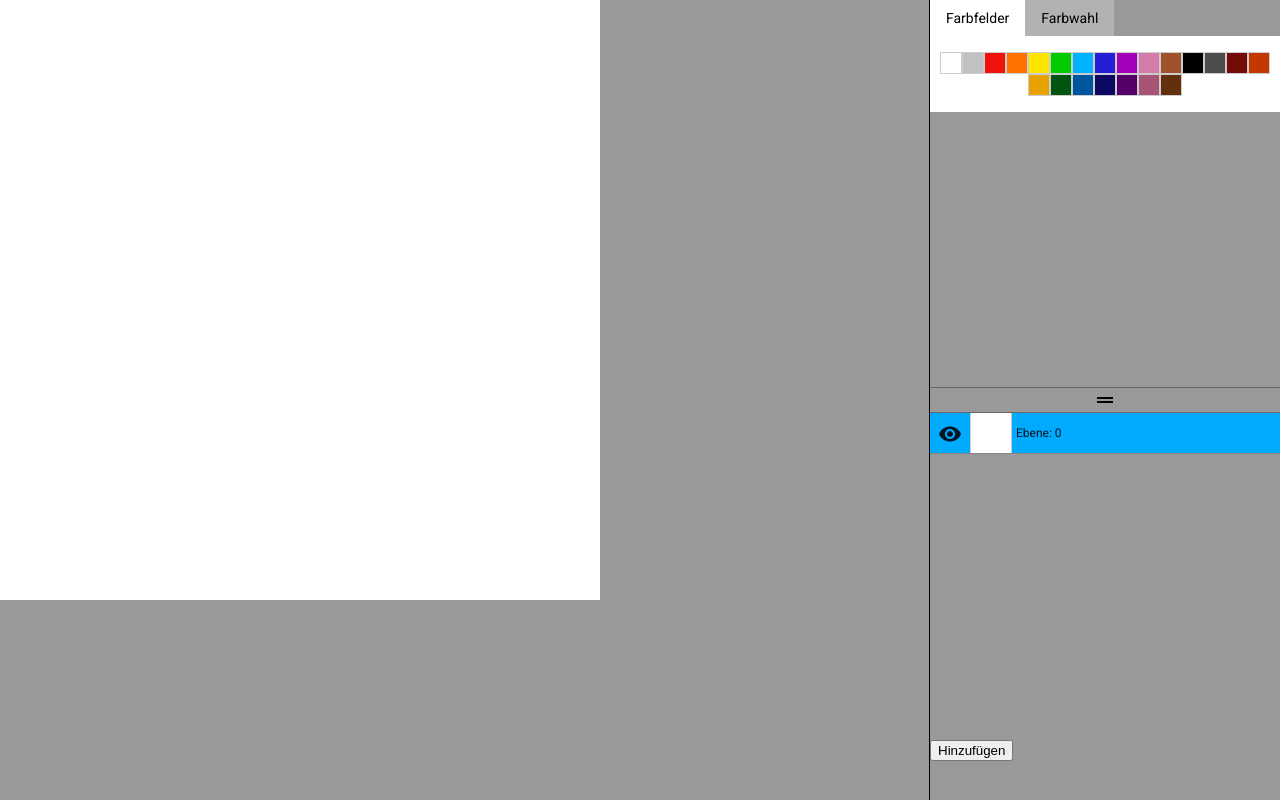
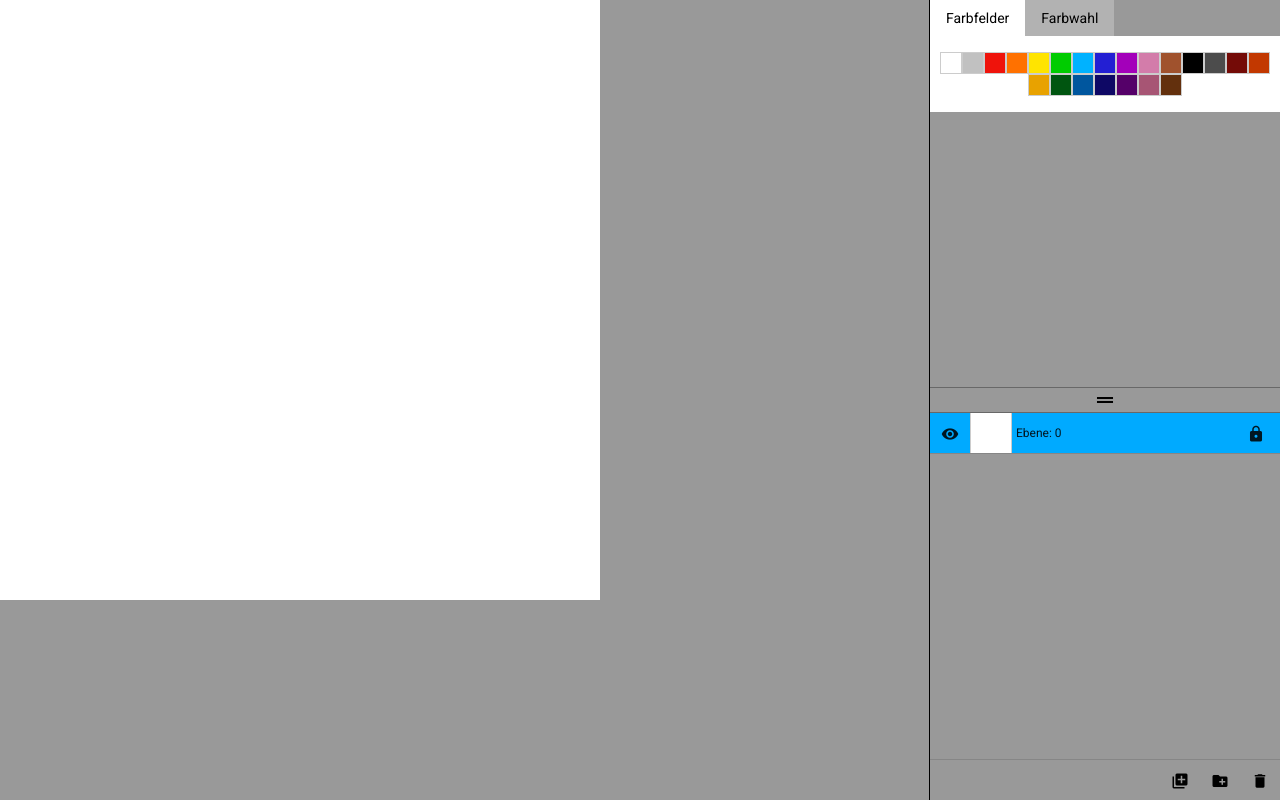
Before and after one commit to GabrielInTheWorld/ngx-canvas-app, an Angular app: page / in a window 1280 px wide. Built offline with nearby package versions, Linux system fonts and the light colour scheme.

Commit message:
Adds more action-buttons
- Also makes a <ngx-icon-button />-component to have a smaller icon-button

```diff
--- a/src/app/ngx-canvas-app/material-design/material-design.module.ts
+++ b/src/app/ngx-canvas-app/material-design/material-design.module.ts
@@ -4,6 +4,7 @@ import { MatIconModule } from '@angular/material/icon';
 import { MatDividerModule } from '@angular/material/divider';
 import { DragDropModule } from '@angular/cdk/drag-drop';
 import { MatRippleModule } from '@angular/material/core';
+import { MatTooltipModule } from '@angular/material/tooltip';
 
 const modules: any[] | Type<any>[] = [
     DragDropModule,
@@ -11,10 +12,11 @@ const modules: any[] | Type<any>[] = [
     MatIconModule,
     MatDividerModule,
     MatRippleModule,
+    MatTooltipModule
 ];
 
 @NgModule({
     imports: [...modules],
-  exports: [...modules],
+    exports: [...modules]
 })
 export class MaterialDesignModule {}
--- /dev/null
+++ b/src/app/ngx-canvas-app/ui/components/icon-button/icon-button.component.html
@@ -0,0 +1,5 @@
+<button mat-icon-button>
+    <mat-icon>
+        <ng-content></ng-content>
+    </mat-icon>
+</button>
--- /dev/null
+++ b/src/app/ngx-canvas-app/ui/components/icon-button/icon-button.component.scss
@@ -0,0 +1,13 @@
+mat-icon {
+    width: 18px;
+    height: 18px;
+    line-height: 18px;
+    font-size: 18px;
+}
+
+:host {
+    mat-icon,
+    .mat-icon {
+        line-height: 18px;
+    }
+}
--- /dev/null
+++ b/src/app/ngx-canvas-app/ui/components/icon-button/icon-button.component.ts
@@ -0,0 +1,12 @@
+import { Component, OnInit } from '@angular/core';
+
+@Component({
+    selector: 'ngx-icon-button',
+    templateUrl: './icon-button.component.html',
+    styleUrls: ['./icon-button.component.scss']
+})
+export class IconButtonComponent implements OnInit {
+    public constructor() {}
+
+    public ngOnInit(): void {}
+}
--- a/src/app/ngx-canvas-app/ui/components/plane-handler/plane-handler.component.html
+++ b/src/app/ngx-canvas-app/ui/components/plane-handler/plane-handler.component.html
@@ -1,10 +1,5 @@
 <div class="app-plane-handler">
-  <div
-    class="plane-layering"
-    cdkDropList
-    [cdkDropListData]="planes"
-    (cdkDropListDropped)="onDrop($event)"
-  >
+    <div class="plane-layering" cdkDropList [cdkDropListData]="planes" (cdkDropListDropped)="onDrop($event)">
         <ng-container *ngFor="let plane of planes">
             <ngx-plane-module
                 [plane]="plane"
@@ -14,7 +9,10 @@
             <mat-divider></mat-divider>
         </ng-container>
     </div>
+    <mat-divider></mat-divider>
     <div class="action-wrapper">
-    <button (click)="onAdd()">Hinzufügen</button>
+        <ngx-icon-button (click)="onAdd()" matTooltip="Neue Ebene hinzufügen"> queue </ngx-icon-button>
+        <ngx-icon-button matTooltip="Neuen Ordner hinzufügen">create_new_folder</ngx-icon-button>
+        <ngx-icon-button matTooltip="Aktuelle Ebene löschen">delete</ngx-icon-button>
     </div>
 </div>
--- a/src/app/ngx-canvas-app/ui/components/plane-handler/plane-handler.component.scss
+++ b/src/app/ngx-canvas-app/ui/components/plane-handler/plane-handler.component.scss
@@ -6,36 +6,25 @@
 .app-plane-handler {
     height: 100%;
 
+    $action-wrapper-height: 40px;
+
     .plane-layering {
-    height: calc(100% - 60px);
+        height: calc(100% - 41px);
         overflow-y: auto;
-
-    // .plane-pseudo-element {
-    //   height: 40px;
-    //   border-bottom: 1px solid #ccc;
-    // }
     }
 
     .action-wrapper {
-    height: 60px;
+        height: $action-wrapper-height;
+        display: flex;
+        justify-content: flex-end;
     }
 }
-
-// .example-list {
-//     width: 500px;
-//     max-width: 100%;
-//     border: solid 1px #ccc;
-//     display: block;
-//     background: white;
-//     border-radius: 4px;
-//     overflow: hidden;
-// }
 
 .cdk-drag-preview {
     box-sizing: border-box;
     border-radius: 4px;
-  box-shadow: 0 5px 5px -3px rgba(0, 0, 0, 0.2),
-    0 8px 10px 1px rgba(0, 0, 0, 0.14), 0 3px 14px 2px rgba(0, 0, 0, 0.12);
+    box-shadow: 0 5px 5px -3px rgba(0, 0, 0, 0.2), 0 8px 10px 1px rgba(0, 0, 0, 0.14),
+        0 3px 14px 2px rgba(0, 0, 0, 0.12);
 }
 
 .cdk-drag-placeholder {
--- a/src/app/ngx-canvas-app/ui/components/plane-module/plane-module.component.html
+++ b/src/app/ngx-canvas-app/ui/components/plane-module/plane-module.component.html
@@ -1,15 +1,15 @@
-<div
-  class="ngx-plane-module"
-  [ngClass]="{ 'is-active': isActivePlane }"
-  cdkDrag
->
-  <div class="view-icon">
-    <button mat-icon-button (click)="changeVisibility.emit(plane)">
-      <mat-icon>{{ isVisible ? "visibility" : "visibility_off" }}</mat-icon>
-    </button>
-  </div>
-  <div class="canvas-holder">
-    <ngx-mini-canvas [plane]="plane"></ngx-mini-canvas>
-  </div>
-  <div class="title" (click)="onClick($event)">Ebene: {{ plane?.id }}</div>
+<div class="ngx-plane-module" [ngClass]="{ 'is-active': isActivePlane }" cdkDrag>
+    <div class="view-icon">
+        <ngx-icon-button (click)="changeVisibility.emit(plane)">
+            {{ isVisible ? 'visibility' : 'visibility_off' }}
+        </ngx-icon-button>
+    </div>
+    <div class="canvas-holder">
+        <ngx-mini-canvas [plane]="plane"></ngx-mini-canvas>
+    </div>
+    <div class="title" (click)="onClick($event)">
+        <span> Ebene: {{ plane?.id }} </span>
+        <span class="spacer"></span>
+        <ngx-icon-button matTooltip="Ebene öffnen">lock</ngx-icon-button>
+    </div>
 </div>
--- a/src/app/ngx-canvas-app/ui/components/plane-module/plane-module.component.scss
+++ b/src/app/ngx-canvas-app/ui/components/plane-module/plane-module.component.scss
@@ -25,14 +25,18 @@
         margin: 0 4px;
         flex: 1;
         height: 100%;
+
+        .spacer {
+            flex: 1;
+        }
     }
 }
 
 .cdk-drag-preview {
     box-sizing: border-box;
     border-radius: 4px;
-  box-shadow: 0 5px 5px -3px rgba(0, 0, 0, 0.2),
-    0 8px 10px 1px rgba(0, 0, 0, 0.14), 0 3px 14px 2px rgba(0, 0, 0, 0.12);
+    box-shadow: 0 5px 5px -3px rgba(0, 0, 0, 0.2), 0 8px 10px 1px rgba(0, 0, 0, 0.14),
+        0 3px 14px 2px rgba(0, 0, 0, 0.12);
 }
 
 .cdk-drag-placeholder {
--- a/src/app/ngx-canvas-app/ui/ui.module.ts
+++ b/src/app/ngx-canvas-app/ui/ui.module.ts
@@ -11,6 +11,7 @@ import { MiniCanvasComponent } from './components/mini-canvas/mini-canvas.compon
 import { ColorTileComponent } from './components/color-tile/color-tile.component';
 import { NgxTabModule } from './modules/ngx-tab/ngx-tab.module';
 import { NgxSplitViewModule } from './modules/ngx-split-view/ngx-split-view.module';
+import { IconButtonComponent } from './components/icon-button/icon-button.component';
 
 const declarations: any[] | Type<any>[] = [
     CanvasComponent,
@@ -20,7 +21,8 @@ const declarations: any[] | Type<any>[] = [
     CursorCanvasComponent,
     PlaneModuleComponent,
     MiniCanvasComponent,
-    ColorTileComponent
+    ColorTileComponent,
+    IconButtonComponent
 ];
 
 const modules: any[] | Type<any>[] = [NgxTabModule, NgxSplitViewModule];
```
Lines whose indentation alone changed are shown as unchanged.
